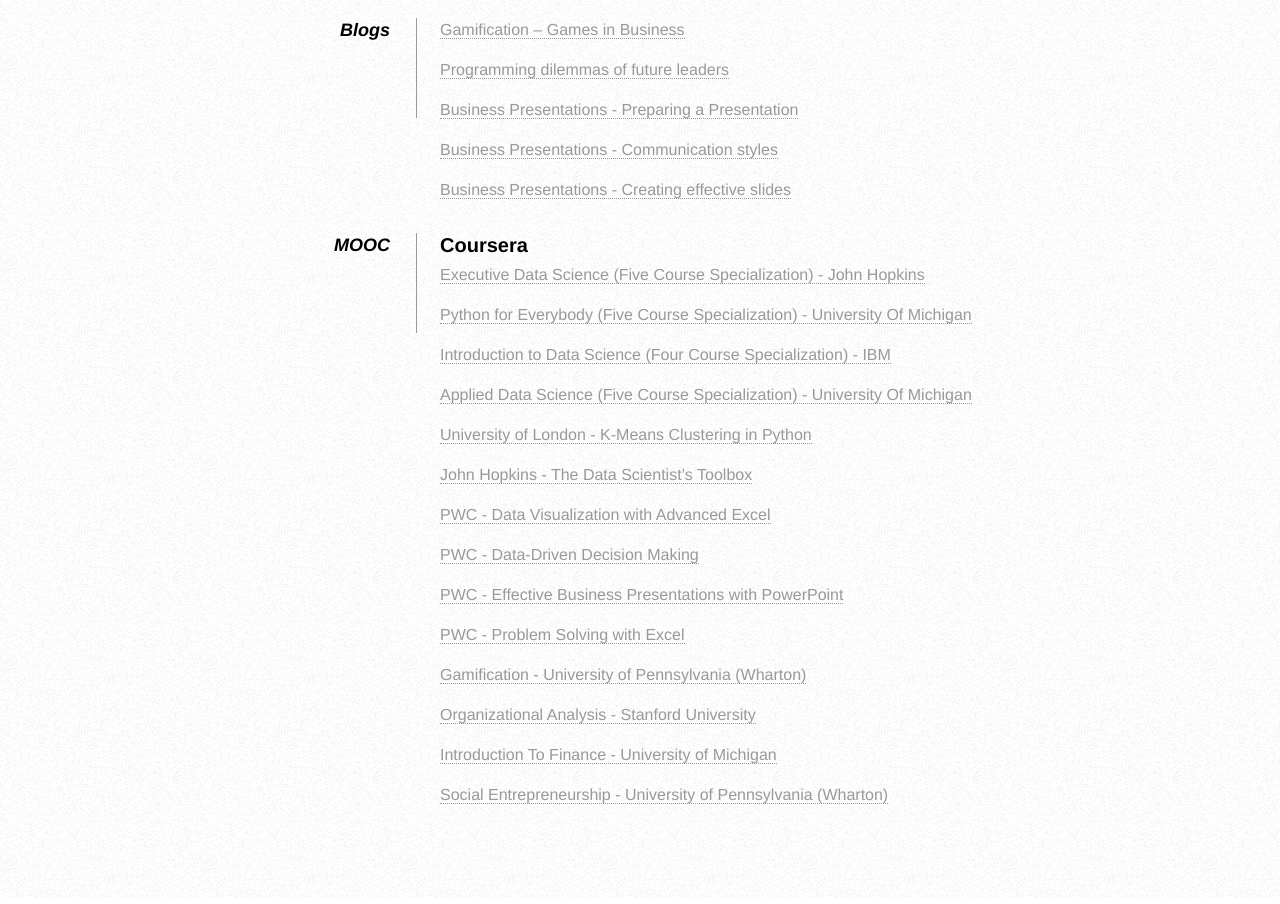
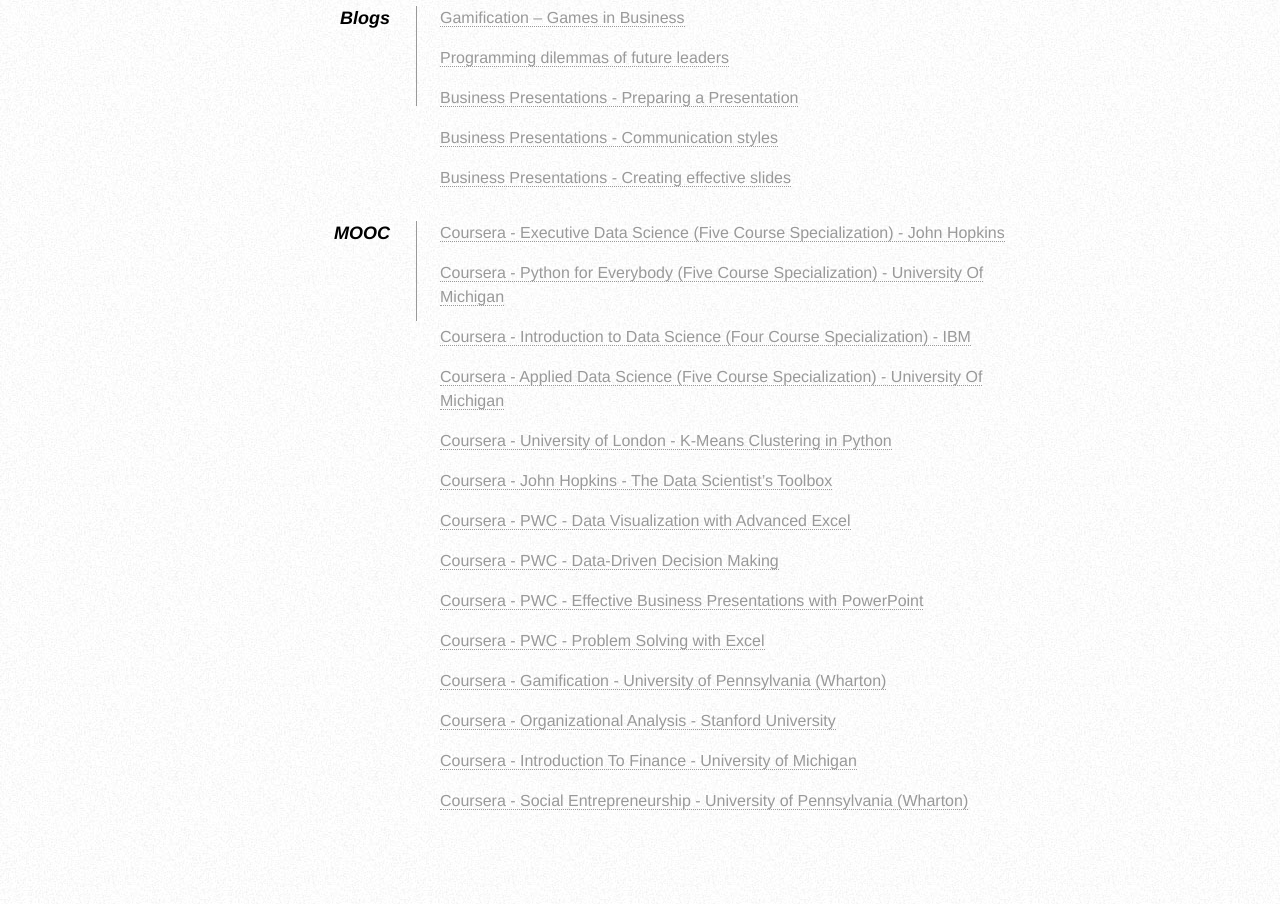
Before and after one commit to jsaban-zz/jsaban.github.io, a plain HTML site: page index.html in a window 1280 px wide. Shown: the part 1065-1969 px from the top of the page. Drawn offline with Linux system fonts and the light colour scheme.

Commit message:
Update index.html

```diff
--- a/index.html
+++ b/index.html
@@ -57,15 +57,13 @@
 
             <dt>Conferences</dt>
             <dd>
-                <h2>Microsoft Windays</h2>
-		    <p><a href="Conferences/WinDays - 2018 - SQL Server in the service of business optimization.pdf" target=_blank>2018 – SQL Server in the service of business optimization</a></p>
-		    <p><a href="Conferences/Windays - 2016 - Najcesce pogreske u svijetu DWH analiticara.pdf" target=_blank>2016 – Common mistakes in the world of DWH analysts ( Croatian )</a></p>
-		    <p><a href="Conferences/WinDays - 2015 - Layered Partitioning.pdf" target=_blank>2015 – Layered Partitioning</a></p>
-		    <p><a href="Conferences/Windays - 2011 - SQL Server 2008 R2 Compression.pdf" target=_blank>2011 – SQL Server 2008 R2 Compression ( Croatian )</a></p>
-		    <p><a href="Conferences/Windays - 2010 - LINQToXML.pdf" target=_blank>2010 – LINQToXML ( Croatian )</a></p>
-		    <p><a href="Conferences/Windays - 2009 - Izazovi vodjenja projekata u heterogenim okolinama.pdf" target=_blank>2009 – Project execution challenges in heterogeneous environments ( Croatian )</a></p>
-  		    <p><a href="Conferences/Windays - 2008 - DotNetNuke.pdf" target=_blank>2008 – DotNetNuke ( Croatian )</a></p>
-		<h2>Other conferences</h2>
+                <p><a href="Conferences/WinDays - 2018 - SQL Server in the service of business optimization.pdf" target=_blank>2018 – Microsoft Windays - SQL Server in the service of business optimization</a></p>
+		<p><a href="Conferences/Windays - 2016 - Najcesce pogreske u svijetu DWH analiticara.pdf" target=_blank>2016 – Microsoft Windays - Common mistakes in the world of DWH analysts ( Croatian )</a></p>
+		<p><a href="Conferences/WinDays - 2015 - Layered Partitioning.pdf" target=_blank>2015 – Microsoft Windays - Layered Partitioning</a></p>
+		<p><a href="Conferences/Windays - 2011 - SQL Server 2008 R2 Compression.pdf" target=_blank>2011 – Microsoft Windays - SQL Server 2008 R2 Compression ( Croatian )</a></p>
+		<p><a href="Conferences/Windays - 2010 - LINQToXML.pdf" target=_blank>2010 – Microsoft Windays - LINQToXML ( Croatian )</a></p>
+		<p><a href="Conferences/Windays - 2009 - Izazovi vodjenja projekata u heterogenim okolinama.pdf" target=_blank>2009 – Microsoft Windays - Project execution challenges in heterogeneous environments ( Croatian )</a></p>
+  		<p><a href="Conferences/Windays - 2008 - DotNetNuke.pdf" target=_blank>2008 – Microsoft Windays - DotNetNuke ( Croatian )</a></p>
 		<p><a href="Conferences/Other - KulenDayz 2019 - Data Vizualization 101.pdf" target=_blank>2019 - Data Vizualization 101 - How to properly display data</a></p>
 		<p><a href="Conferences/Other - Advanced Technology Days 2018 - Black Art Of Software Estimation.pdf" target=_blank>2018 - Advanced Technology Days - Black Art Of Software Estimation</a></p>
 		<p><a href="Conferences/Other - KulenDayz 2017 - Gamification.pdf" target=_blank>2017 - Kulendayz - Gamification - License to game</a></p>
@@ -93,21 +91,20 @@
 
             <dt>MOOC</dt>
             <dd>
-		<h2>Coursera</h2>
-	  	        <p><a href="MOOC/Coursera-Executive Data Science.pdf" target=_blank>Executive Data Science (Five Course Specialization) - John Hopkins</a></p>
-               		<p><a href="MOOC/Coursera-Python for Everybody.pdf" target=_blank>Python for Everybody (Five Course Specialization) - University Of Michigan</a></p>
-               		<p><a href="MOOC/Coursera-Introduction to Data Science.pdf" target=_blank>Introduction to Data Science (Four Course Specialization) - IBM</a></p>
-			<p><a href="MOOC/Coursera-Applied Data Science with Python.pdf" target=_blank>Applied Data Science (Five Course Specialization) - University Of Michigan</a></p>
-			<p><a href="MOOC/Coursera-K-Means Clustering in Python.pdf" target=_blank>University of London - K-Means Clustering in Python</a></p>
-               		<p><a href="MOOC/Coursera-The Data Scientist’s Toolbox.pdf" target=_blank>John Hopkins - The Data Scientist’s Toolbox</a></p>
-			<p><a href="MOOC/Coursera-Data Visualization with Advanced Excel.pdf" target=_blank>PWC - Data Visualization with Advanced Excel</a></p>
-               		<p><a href="MOOC/Coursera-Data-driven Decision Making.pdf" target=_blank>PWC - Data-Driven Decision Making</a></p>
-               		<p><a href="MOOC/Coursera-Effective Business Presentations with Powerpoint.pdf" target=_blank>PWC - Effective Business Presentations with PowerPoint</a></p>
-               		<p><a href="MOOC/Coursera-Problem Solving with Excel.pdf" target=_blank>PWC - Problem Solving with Excel</a></p>
-               		<p><a href="MOOC/Coursera-Gamification.pdf" target=_blank>Gamification - University of Pennsylvania (Wharton)</a></p>
-               		<p><a href="MOOC/Coursera-Organizational Analysis.pdf" target=_blank>Organizational Analysis - Stanford University</a></p>
-               		<p><a href="MOOC/Coursera-Introduction to Finance.pdf" target=_blank>Introduction To Finance - University of Michigan</a></p>
-               		<p><a href="MOOC/Coursera-Social Entrepreneurship.pdf" target=_blank>Social Entrepreneurship - University of Pennsylvania (Wharton)</a></p>
+		<p><a href="MOOC/Coursera-Executive Data Science.pdf" target=_blank>Coursera - Executive Data Science (Five Course Specialization) - John Hopkins</a></p>
+               	<p><a href="MOOC/Coursera-Python for Everybody.pdf" target=_blank>Coursera - Python for Everybody (Five Course Specialization) - University Of Michigan</a></p>
+               	<p><a href="MOOC/Coursera-Introduction to Data Science.pdf" target=_blank>Coursera - Introduction to Data Science (Four Course Specialization) - IBM</a></p>
+		<p><a href="MOOC/Coursera-Applied Data Science with Python.pdf" target=_blank>Coursera - Applied Data Science (Five Course Specialization) - University Of Michigan</a></p>
+		<p><a href="MOOC/Coursera-K-Means Clustering in Python.pdf" target=_blank>Coursera - University of London - K-Means Clustering in Python</a></p>
+               	<p><a href="MOOC/Coursera-The Data Scientist’s Toolbox.pdf" target=_blank>Coursera - John Hopkins - The Data Scientist’s Toolbox</a></p>
+		<p><a href="MOOC/Coursera-Data Visualization with Advanced Excel.pdf" target=_blank>Coursera - PWC - Data Visualization with Advanced Excel</a></p>
+               	<p><a href="MOOC/Coursera-Data-driven Decision Making.pdf" target=_blank>Coursera - PWC - Data-Driven Decision Making</a></p>
+               	<p><a href="MOOC/Coursera-Effective Business Presentations with Powerpoint.pdf" target=_blank>Coursera - PWC - Effective Business Presentations with PowerPoint</a></p>
+               	<p><a href="MOOC/Coursera-Problem Solving with Excel.pdf" target=_blank>Coursera - PWC - Problem Solving with Excel</a></p>
+               	<p><a href="MOOC/Coursera-Gamification.pdf" target=_blank>Coursera - Gamification - University of Pennsylvania (Wharton)</a></p>
+               	<p><a href="MOOC/Coursera-Organizational Analysis.pdf" target=_blank>Coursera - Organizational Analysis - Stanford University</a></p>
+               	<p><a href="MOOC/Coursera-Introduction to Finance.pdf" target=_blank>Coursera - Introduction To Finance - University of Michigan</a></p>
+               	<p><a href="MOOC/Coursera-Social Entrepreneurship.pdf" target=_blank>Coursera - Social Entrepreneurship - University of Pennsylvania (Wharton)</a></p>
             </dd>
 
             <dd class="clear"></dd>
```
Lines whose indentation alone changed are shown as unchanged.
